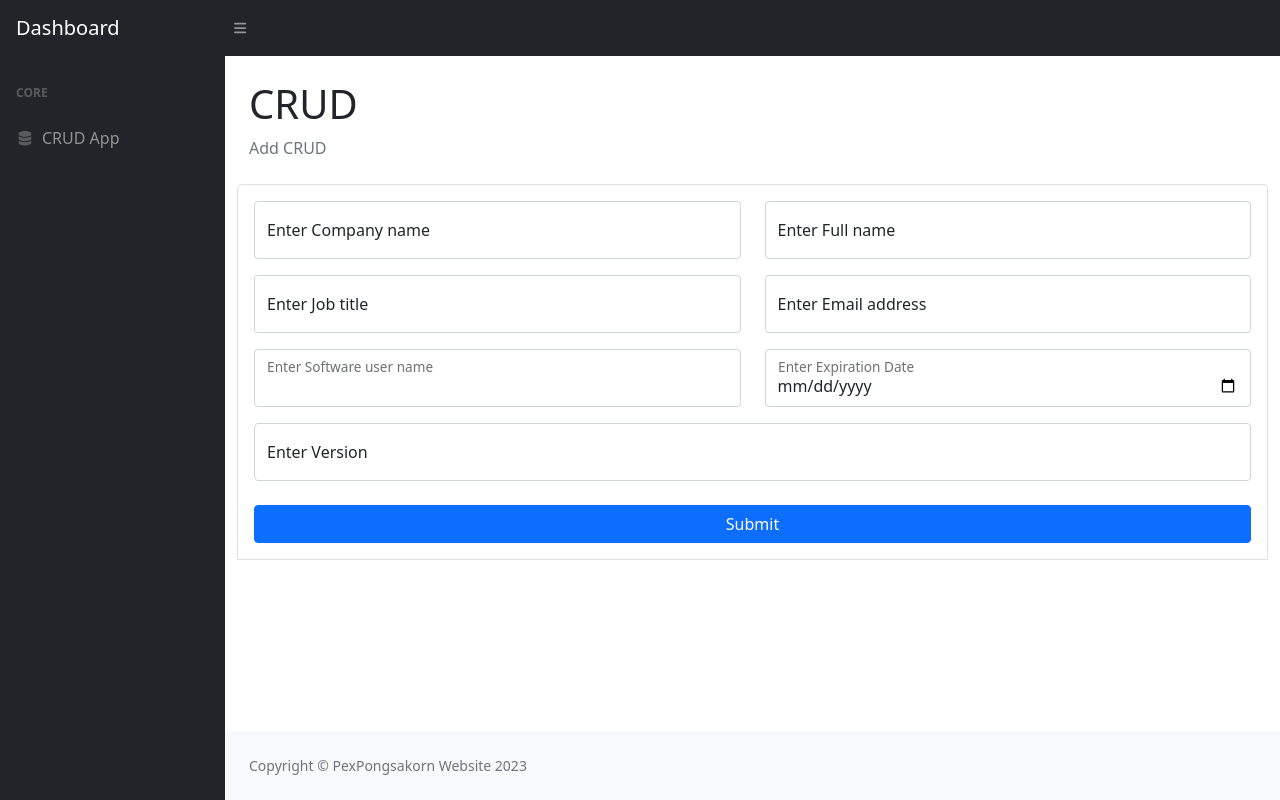
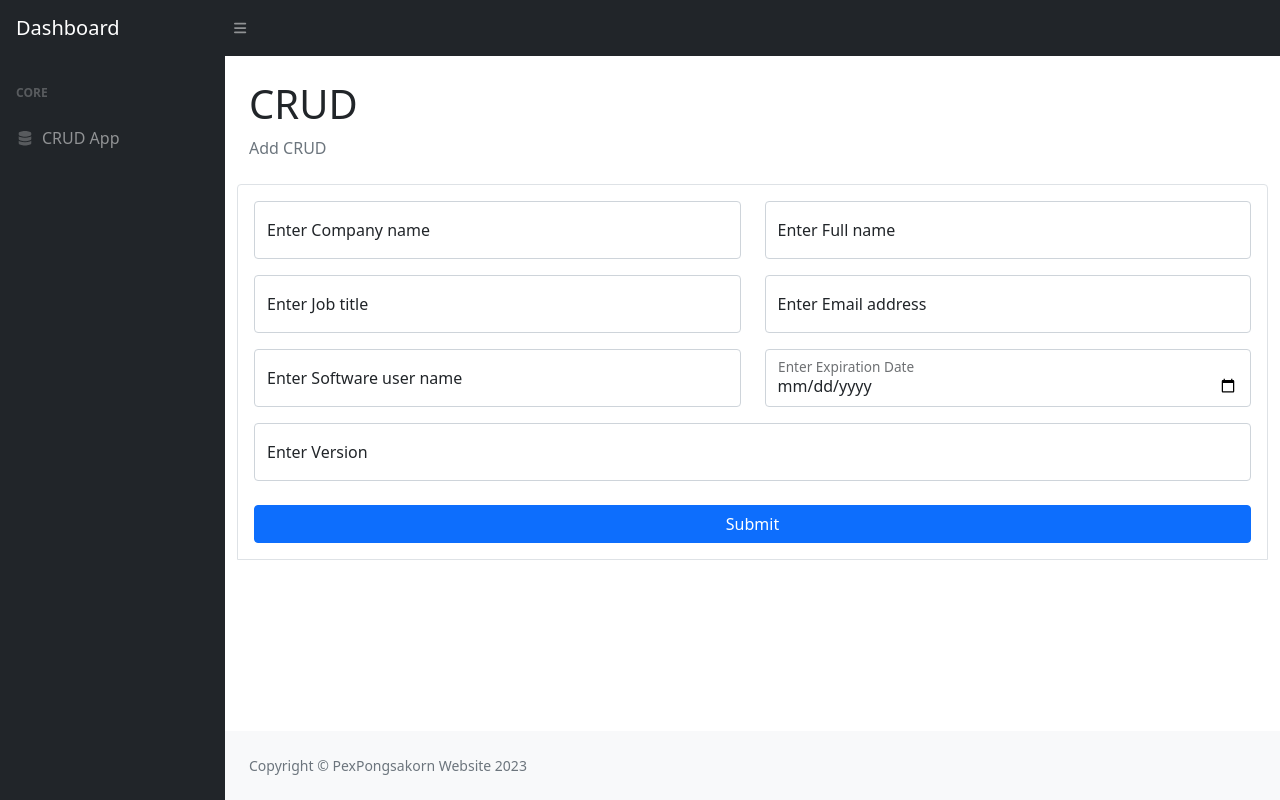
Before and after one commit to PexPongsakornDurongdumrongchai/Applications_CRUD, a Django app: page /create in a window 1280 px wide. Run offline with Django 4.2, Linux system fonts and the light colour scheme; some libraries are stand-ins or nearby versions.

Commit message:
Update add.html

```diff
--- a/templates/add.html
+++ b/templates/add.html
@@ -60,7 +60,7 @@
                 <div class="row mb-3">
                     <div class="col">
                         <div class="form-floating mb-3 mb-md-0">
-                            <input class="form-control" type="text" name="softwareusername" id="softwareusername">
+                            <input class="form-control" type="text" name="softwareusername" placeholder="Enter Software user name" id="softwareusername">
                             <label for="softwareusernameInput">Enter Software user name</label>
                         </div>
                     </div>
```
